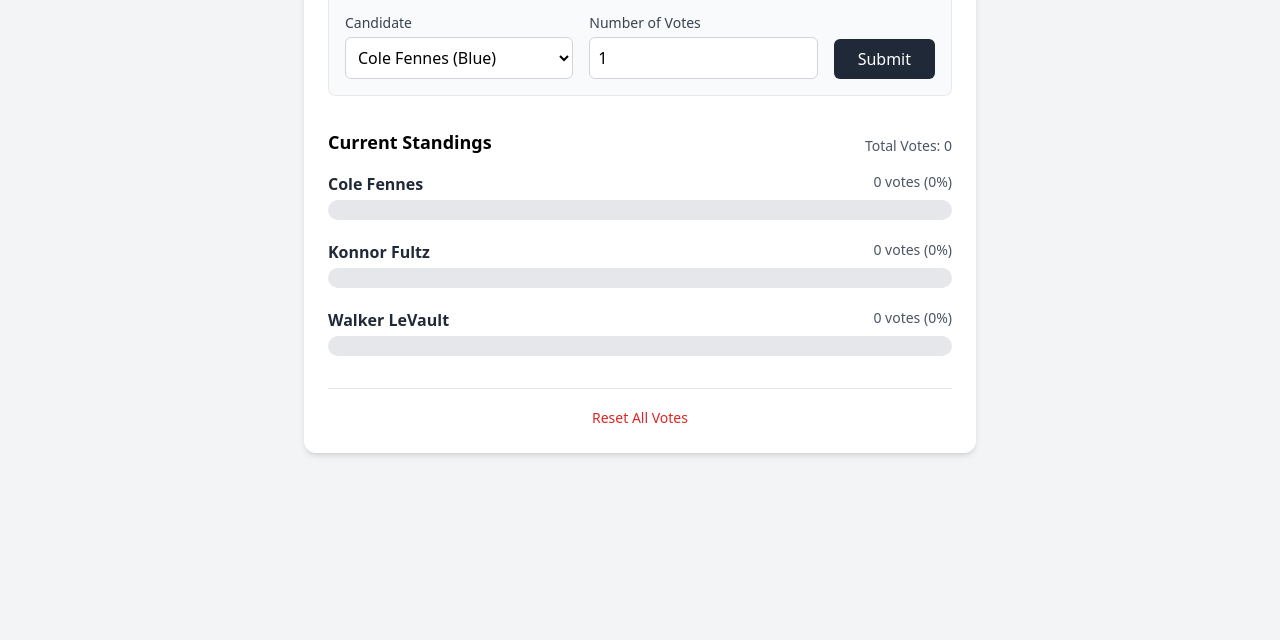
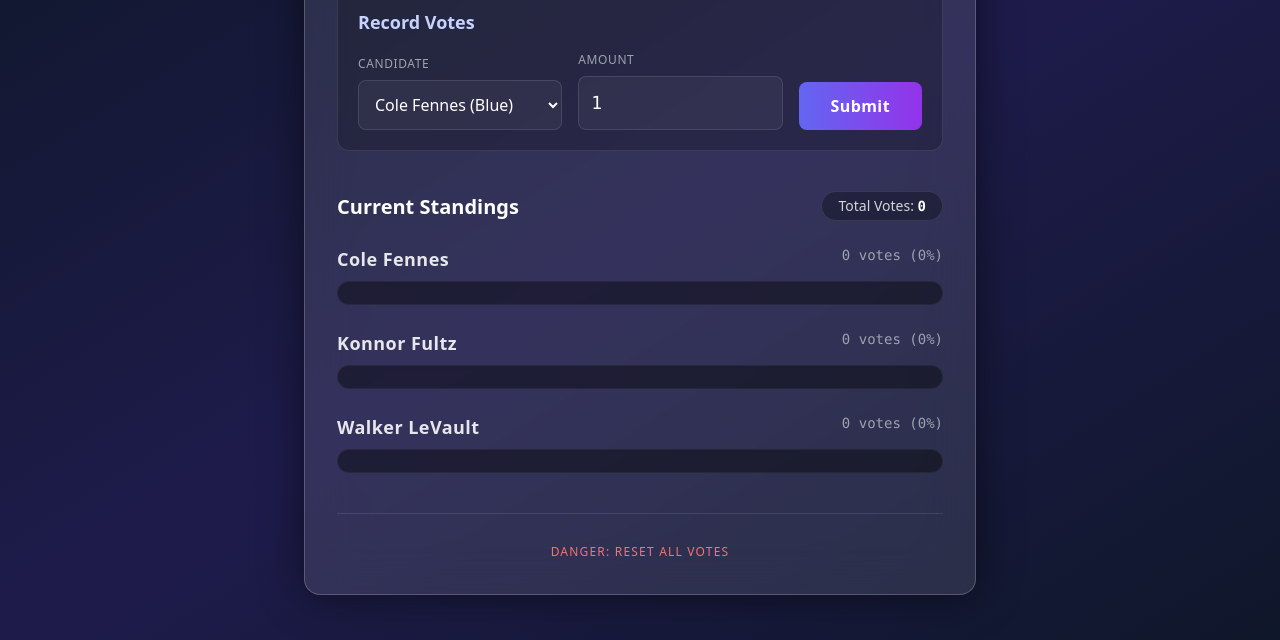
Before and after one commit to colejo3324552/election-tracker, a plain HTML site: page index.html in a window 1280 px wide. Shown: the part 160-800 px from the top of the page. Drawn offline with nearby package versions, Linux system fonts and the light colour scheme.

Commit message:
Update index.html

```diff
--- a/index.html
+++ b/index.html
@@ -5,28 +5,41 @@
     <meta name="viewport" content="width=device-width, initial-scale=1.0">
     <title>Live Election Tracker</title>
     <script src="https://cdn.tailwindcss.com"></script>
+    <style>
+        /* Custom scrollbar and hide arrows on number input for a cleaner look */
+        input[type="number"]::-webkit-inner-spin-button,
+        input[type="number"]::-webkit-outer-spin-button {
+            -webkit-appearance: none;
+            margin: 0;
+        }
+    </style>
 </head>
-<body class="bg-gray-100 p-4 md:p-8 font-sans">
-    <div class="max-w-2xl mx-auto bg-white rounded-xl shadow-md p-6">
-        <h1 class="text-2xl font-bold text-center mb-6">Live Election Tracker</h1>
+<body class="bg-gradient-to-br from-slate-900 via-indigo-950 to-slate-900 min-h-screen p-4 md:p-8 font-sans text-gray-100 flex items-center justify-center">
+
+    <!-- Glassmorphism Container -->
+    <div class="w-full max-w-2xl mx-auto bg-white/10 backdrop-blur-xl border border-white/20 rounded-2xl shadow-[0_0_40px_rgba(0,0,0,0.5)] p-6 md:p-8">
+
+        <h1 class="text-3xl font-extrabold text-center mb-8 text-transparent bg-clip-text bg-gradient-to-r from-white to-gray-400 tracking-tight">
+            Live Election Tracker
+        </h1>
 
         <!-- Vote Input Area -->
-        <div class="bg-gray-50 p-4 rounded-lg mb-8 border border-gray-200">
-            <h2 class="text-lg font-semibold mb-4">Record Votes</h2>
+        <div class="bg-black/20 p-5 rounded-xl mb-10 border border-white/10 shadow-inner">
+            <h2 class="text-lg font-semibold mb-4 text-indigo-200">Record Votes</h2>
             <div class="flex flex-col md:flex-row gap-4 items-end">
                 <div class="flex-1 w-full">
-                    <label class="block text-sm font-medium text-gray-700 mb-1">Candidate</label>
-                    <select id="candidateSelect" class="w-full p-2 border border-gray-300 rounded-md bg-white">
+                    <label class="block text-xs font-medium text-gray-400 mb-2 uppercase tracking-wider">Candidate</label>
+                    <select id="candidateSelect" class="w-full p-3 bg-white/5 border border-white/10 rounded-lg text-white focus:outline-none focus:ring-2 focus:ring-indigo-500 focus:border-transparent transition-all [&>option]:text-black">
                         <option value="cole">Cole Fennes (Blue)</option>
                         <option value="konnor">Konnor Fultz (Yellow)</option>
                         <option value="walker">Walker LeVault (Green)</option>
                     </select>
                 </div>
                 <div class="flex-1 w-full">
-                    <label class="block text-sm font-medium text-gray-700 mb-1">Number of Votes</label>
-                    <input type="number" id="voteAmount" min="1" value="1" class="w-full p-2 border border-gray-300 rounded-md">
+                    <label class="block text-xs font-medium text-gray-400 mb-2 uppercase tracking-wider">Amount</label>
+                    <input type="number" id="voteAmount" min="1" value="1" class="w-full p-3 bg-white/5 border border-white/10 rounded-lg text-white focus:outline-none focus:ring-2 focus:ring-indigo-500 transition-all font-mono text-lg">
                 </div>
-                <button onclick="addVotes()" class="w-full md:w-auto bg-gray-800 text-white px-6 py-2 rounded-md hover:bg-gray-700 transition font-medium">
+                <button onclick="addVotes()" class="w-full md:w-auto bg-gradient-to-r from-indigo-500 to-purple-600 text-white px-8 py-3 rounded-lg hover:from-indigo-400 hover:to-purple-500 hover:shadow-[0_0_20px_rgba(99,102,241,0.4)] transform hover:-translate-y-1 transition-all duration-200 font-bold tracking-wide">
                     Submit
                 </button>
             </div>
@@ -34,48 +47,56 @@
 
         <!-- Results Area -->
         <div>
-            <div class="flex justify-between items-end mb-4">
-                <h2 class="text-lg font-semibold">Current Standings</h2>
-                <p class="text-sm font-medium text-gray-600">Total Votes: <span id="totalVotes">0</span></p>
+            <div class="flex justify-between items-end mb-6">
+                <h2 class="text-xl font-bold text-white">Current Standings</h2>
+                <div class="bg-black/30 px-4 py-1 rounded-full border border-white/10">
+                    <p class="text-sm font-medium text-gray-300">Total Votes: <span id="totalVotes" class="text-white font-bold font-mono">0</span></p>
+                </div>
             </div>
 
             <!-- Cole Fennes -->
-            <div class="mb-5">
-                <div class="flex justify-between mb-1">
-                    <span class="font-bold text-gray-800">Cole Fennes</span>
-                    <span class="text-sm font-medium text-gray-600" id="coleText">0 votes (0%)</span>
+            <div class="mb-6 group">
+                <div class="flex justify-between mb-2">
+                    <span class="font-bold text-gray-200 text-lg tracking-wide">Cole Fennes</span>
+                    <span class="text-sm font-medium text-gray-400 font-mono" id="coleText">0 votes (0%)</span>
                 </div>
-                <div class="w-full bg-gray-200 rounded-full h-5">
-                    <div id="coleBar" class="bg-blue-500 h-5 rounded-full transition-all duration-500" style="width: 0%"></div>
+                <div class="w-full bg-black/40 rounded-full h-6 border border-white/5 overflow-hidden p-1 shadow-inner">
+                    <div id="coleBar" class="bg-gradient-to-r from-cyan-400 to-blue-600 h-full rounded-full transition-all duration-1000 ease-out shadow-[0_0_15px_rgba(59,130,246,0.5)] relative" style="width: 0%">
+                        <div class="absolute inset-0 bg-white/20 rounded-full animate-pulse"></div>
+                    </div>
                 </div>
             </div>
 
             <!-- Konnor Fultz -->
-            <div class="mb-5">
-                <div class="flex justify-between mb-1">
-                    <span class="font-bold text-gray-800">Konnor Fultz</span>
-                    <span class="text-sm font-medium text-gray-600" id="konnorText">0 votes (0%)</span>
+            <div class="mb-6 group">
+                <div class="flex justify-between mb-2">
+                    <span class="font-bold text-gray-200 text-lg tracking-wide">Konnor Fultz</span>
+                    <span class="text-sm font-medium text-gray-400 font-mono" id="konnorText">0 votes (0%)</span>
                 </div>
-                <div class="w-full bg-gray-200 rounded-full h-5">
-                    <div id="konnorBar" class="bg-yellow-400 h-5 rounded-full transition-all duration-500" style="width: 0%"></div>
+                <div class="w-full bg-black/40 rounded-full h-6 border border-white/5 overflow-hidden p-1 shadow-inner">
+                    <div id="konnorBar" class="bg-gradient-to-r from-yellow-300 to-orange-500 h-full rounded-full transition-all duration-1000 ease-out shadow-[0_0_15px_rgba(245,158,11,0.5)] relative" style="width: 0%">
+                        <div class="absolute inset-0 bg-white/20 rounded-full animate-pulse"></div>
+                    </div>
                 </div>
             </div>
 
             <!-- Walker LeVault -->
-            <div class="mb-5">
-                <div class="flex justify-between mb-1">
-                    <span class="font-bold text-gray-800">Walker LeVault</span>
-                    <span class="text-sm font-medium text-gray-600" id="walkerText">0 votes (0%)</span>
+            <div class="mb-6 group">
+                <div class="flex justify-between mb-2">
+                    <span class="font-bold text-gray-200 text-lg tracking-wide">Walker LeVault</span>
+                    <span class="text-sm font-medium text-gray-400 font-mono" id="walkerText">0 votes (0%)</span>
                 </div>
-                <div class="w-full bg-gray-200 rounded-full h-5">
-                    <div id="walkerBar" class="bg-green-500 h-5 rounded-full transition-all duration-500" style="width: 0%"></div>
+                <div class="w-full bg-black/40 rounded-full h-6 border border-white/5 overflow-hidden p-1 shadow-inner">
+                    <div id="walkerBar" class="bg-gradient-to-r from-emerald-400 to-green-500 h-full rounded-full transition-all duration-1000 ease-out shadow-[0_0_15px_rgba(16,185,129,0.5)] relative" style="width: 0%">
+                        <div class="absolute inset-0 bg-white/20 rounded-full animate-pulse"></div>
+                    </div>
                 </div>
             </div>
         </div>
 
-        <div class="mt-8 pt-4 border-t border-gray-200 text-center">
-            <button onclick="resetVotes()" class="text-sm text-red-600 hover:text-red-800 font-medium">
-                Reset All Votes
+        <div class="mt-10 pt-6 border-t border-white/10 text-center">
+            <button onclick="resetVotes()" class="text-xs text-red-400 hover:text-red-300 hover:underline tracking-widest uppercase transition-colors">
+                Danger: Reset All Votes
             </button>
         </div>
     </div>
@@ -91,7 +112,8 @@
 
         // Load the UI immediately when the page opens
         window.onload = function() {
-            updateUI();
+            // Slight delay so the transition animations play on load
+            setTimeout(updateUI, 100);
         };
 
         function addVotes() {
@@ -104,15 +126,10 @@
                 return;
             }
 
-            // Add votes
             votes[candidate] += amount;
-
-            // Save the new totals to localStorage
             localStorage.setItem('electionVotes', JSON.stringify(votes));
-
             updateUI();
 
-            // Reset input field back to 1
             document.getElementById('voteAmount').value = 1;
         }
 
@@ -135,7 +152,10 @@
                 const percentage = total === 0 ? 0 : ((candidateVotes / total) * 100).toFixed(1);
 
                 document.getElementById(`${cand}Text`).innerText = `${candidateVotes.toLocaleString()} votes (${percentage}%)`;
-                document.getElementById(`${cand}Bar`).style.width = `${percentage}%`;
+
+                // Ensure there is a minimum width so the glowing dots are visible even at 0 or 1 vote
+                const barWidth = percentage > 0 ? Math.max(percentage, 2) : 0;
+                document.getElementById(`${cand}Bar`).style.width = `${barWidth}%`;
             });
         }
     </script>
```
